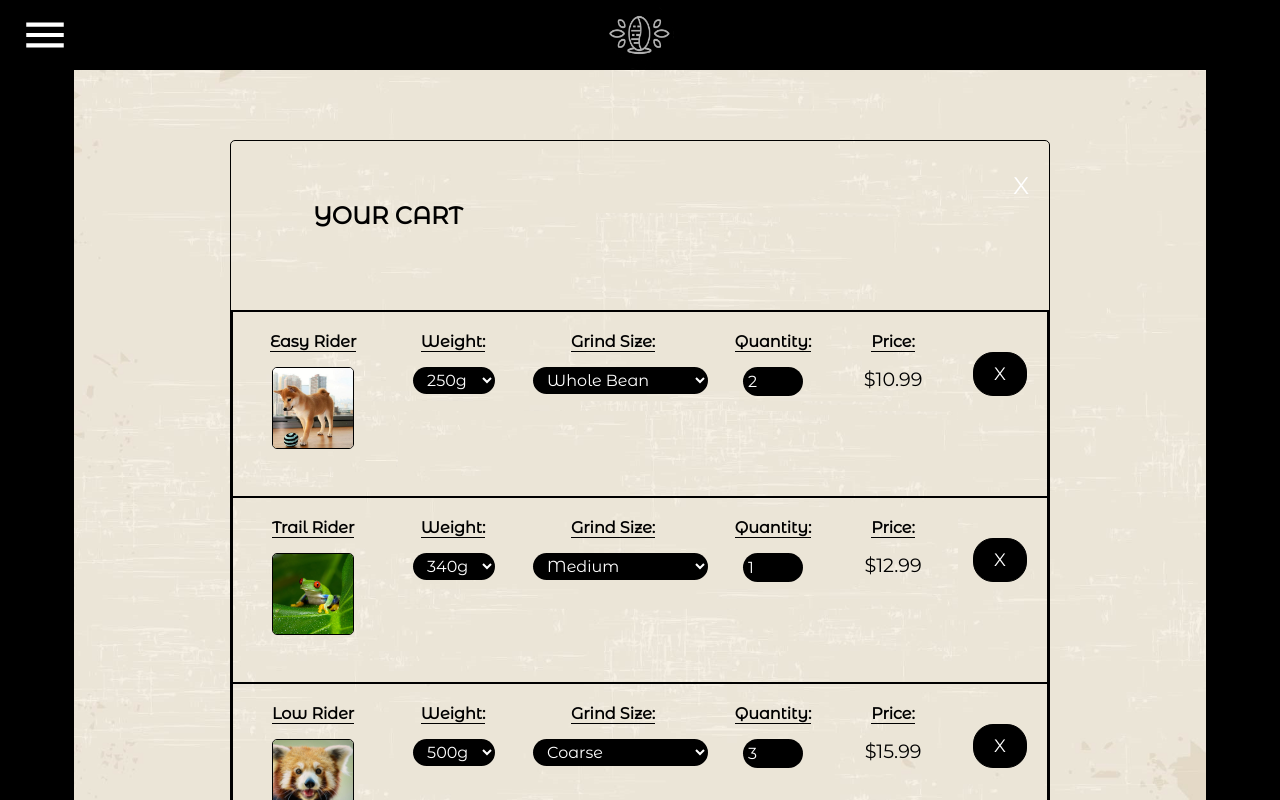
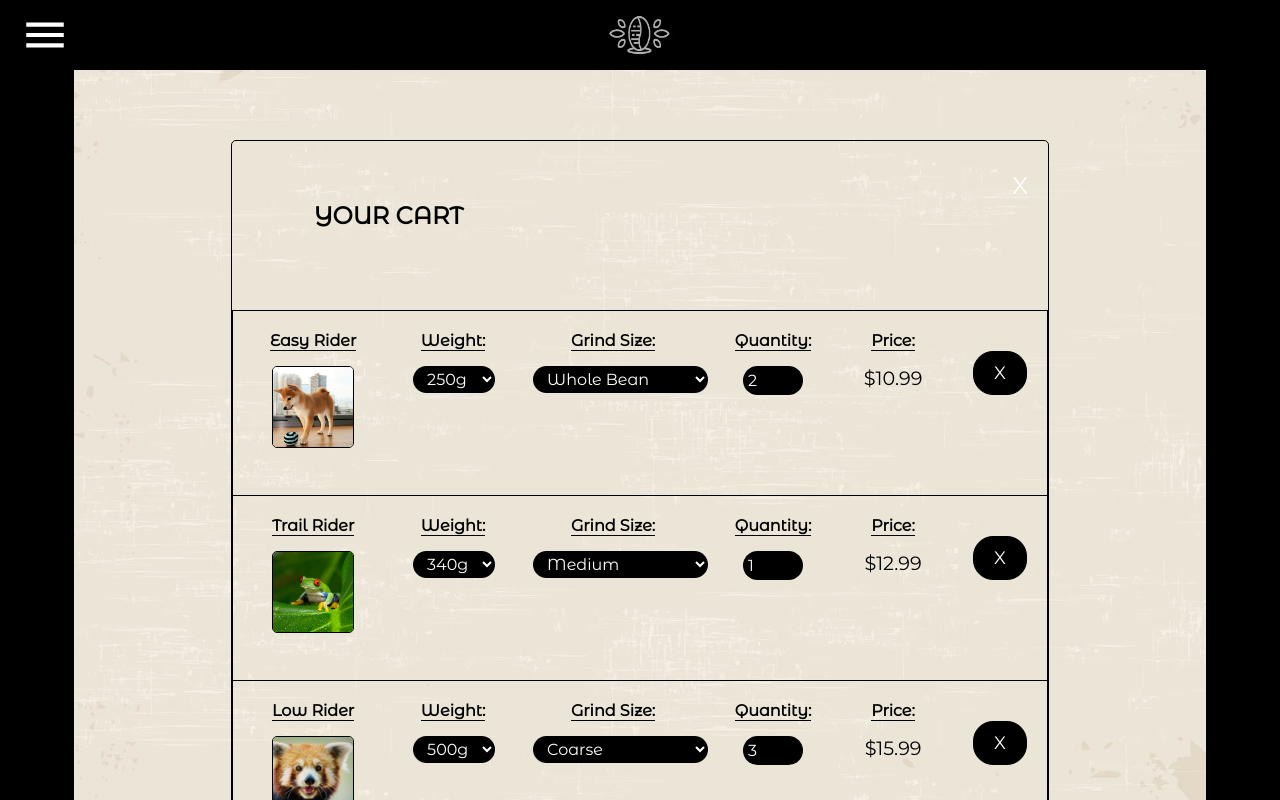
Before and after one commit to caelinp/rider-coffee-roaster, a React (Create React App) app: page / in a window 1280 px wide. Built offline with nearby package versions, Linux system fonts and the light colour scheme.

Commit message:
fixed order item scrollbar appearance and borders

```diff
--- a/src/ShoppingCartView.css
+++ b/src/ShoppingCartView.css
@@ -65,7 +65,7 @@
 
 .order-item {
     display: flex;
-    border: 1px solid black;
+    border-bottom: 1px solid black;
     width: fit-content;
 }
 
@@ -152,6 +152,21 @@ input[type="number"] {
   background-color: #0056b3;
 }
 
+/* Hide the scrollbar for Firefox */
+.order-items-container {
+    scrollbar-width: thin;
+    scrollbar-color: transparent transparent;
+  }
+
+  /* Hide the scrollbar for Chrome, Edge, and Safari */
+  .order-items-container::-webkit-scrollbar {
+    width: 6px; /* Adjust the width as needed */
+  }
+
+  .order-items-container::-webkit-scrollbar-thumb {
+    background-color: transparent;
+  }
+
 @media (max-width: 768px) {
 
     .order-item {
@@ -159,7 +174,7 @@ input[type="number"] {
         width: 100%;
         overflow: hidden;
         justify-content: center;
-        align-items: center;;
+        align-items: center;
     }
 
     .order-items-container {
```
